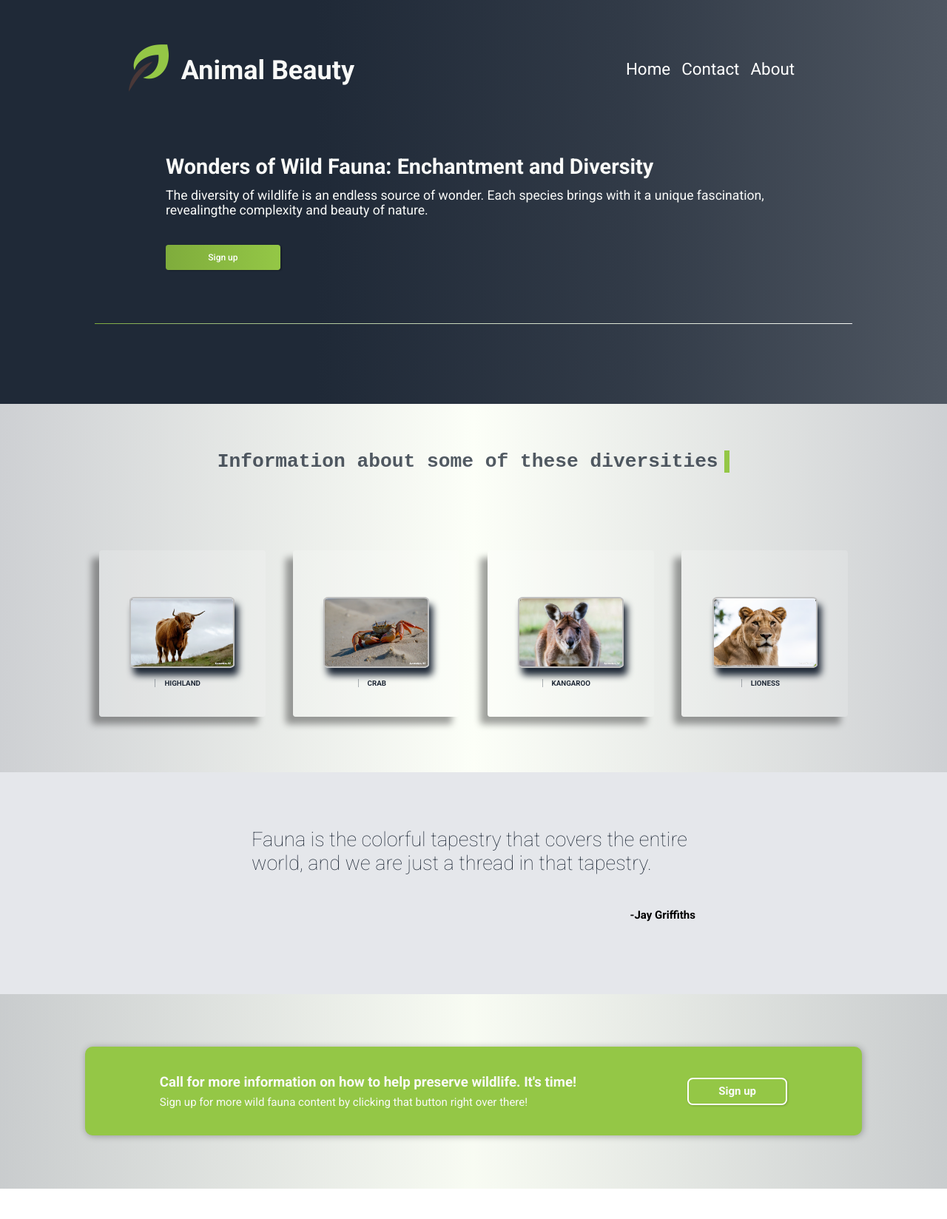
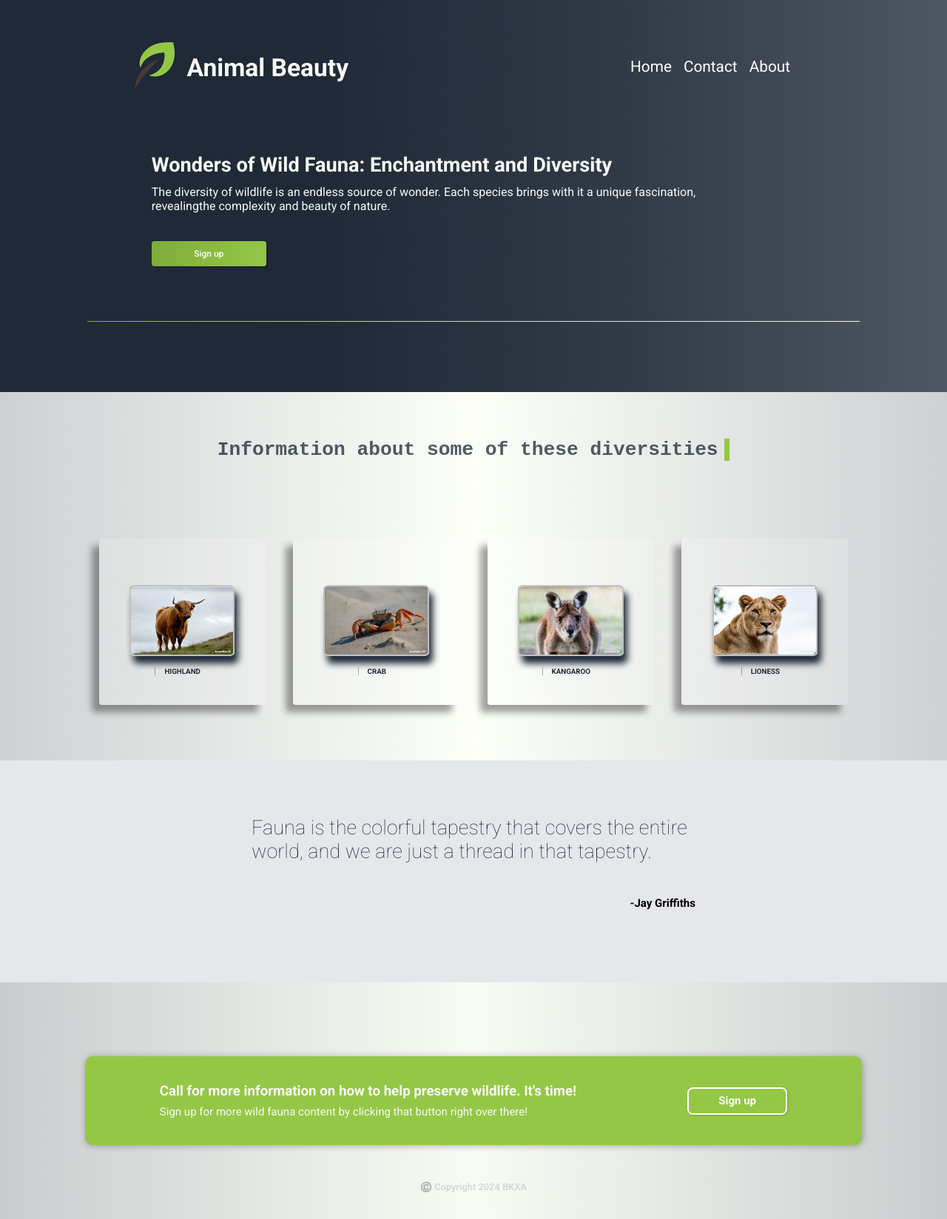
Before and after one commit to brendak-alves/odin-landing-page, a plain HTML site: page index.html in a window 1280 px wide. Shown: the whole page at 74% size. Before the commit the page ends 1607 px from the top, so only its background shows below. Drawn offline with Linux system fonts and the light colour scheme.

Commit message:
• Add copyright footer.

```diff
--- a/assets/styles/style.css
+++ b/assets/styles/style.css
@@ -16,8 +16,8 @@ header {
     flex-direction: column;
     align-items: center;
 
-    height: 34.13rem;
-    padding: 3.29rem 0rem;
+    height: 33.13rem;
+    padding: 3.10rem 0rem;
     width: 100vw;
 
     background: linear-gradient(
@@ -40,7 +40,7 @@ header {
 .nav-bar__hero {
     align-items: center;
     display: flex;
-    font-size: 1.5rem;
+    font-size: 1.4rem;
     gap: 0.23rem;
     justify-content: center;
     text-align: center;
@@ -50,14 +50,14 @@ header {
 .nav-bar__list {
     align-items: center;
     display: flex;
-    gap: 0.94rem;
+    gap: 1rem;
     height: 5rem;
     justify-content: center;
     width: 50vw;
 }
 
 nav > ul > li {
-    font-size: 1.4rem;
+    font-size: 1.3rem;
     list-style-type: none;
 }
 
@@ -70,7 +70,7 @@ nav > ul > li {
     display: flex;
     flex-direction: column;
     align-items: center;
-    width: 100%;
+    width: 68%;
 }
 
 .header__sections__container > img {
@@ -78,7 +78,7 @@ nav > ul > li {
     height: 0.1rem;
     align-items: center;
     justify-content: center;
-    width: 80%;
+    width: 120%;
 }
 
 .header__section-1 {
@@ -89,17 +89,17 @@ nav > ul > li {
     align-items: flex-start;
     justify-content: center;
     padding: 7.04rem 0rem;
-    width: 65%;
+    width: 100%;
 }
 
 .header__title {
-    font-size: 1.8rem;
+    font-size: 1.7rem;
     font-weight: bolder;
     padding-bottom: 0.7rem;
 }
 
 .header__section-1__paragraph {
-    font-size: 1.1rem;
+    font-size: 1rem;
     text-align: justify;
 }
 
@@ -294,9 +294,11 @@ footer {
     background-color: #f9faf8;
     box-shadow: 1px 1px 1px rgba(0, 0, 0, 0.295);
     display: flex;
-    height: 16.41rem;
+    flex-direction: column;
+    height: 20rem;
     justify-content: center;
     width: 100vw;
+    position: relative;
 }
 
 .footer__container {
@@ -334,3 +336,15 @@ footer {
     font-size: 0.94rem;
     margin-top: 0.47rem;
 }
+
+footer .footer__copyright {
+    font-size: 0.8rem;
+    align-content: center;
+    text-align: center;
+    width: 90%;
+    height: 5rem;
+    color: #bbbcbd89;
+
+    position: absolute;
+    bottom: 0.2rem;
+}
--- a/index.html
+++ b/index.html
@@ -142,6 +142,8 @@
                 </div>
                 <a href="#"><button>Sign up</button></a>
             </div>
+
+            <h3 class="footer__copyright"> ©️ Copyright 2024 BKXA </h3>
         </footer>
     </body>
 </html>
```
